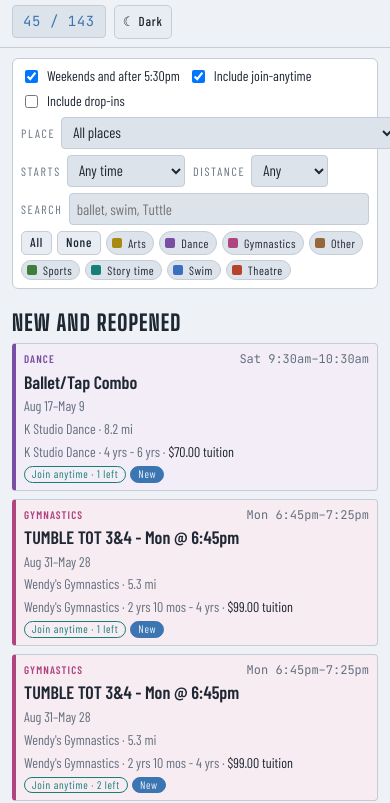
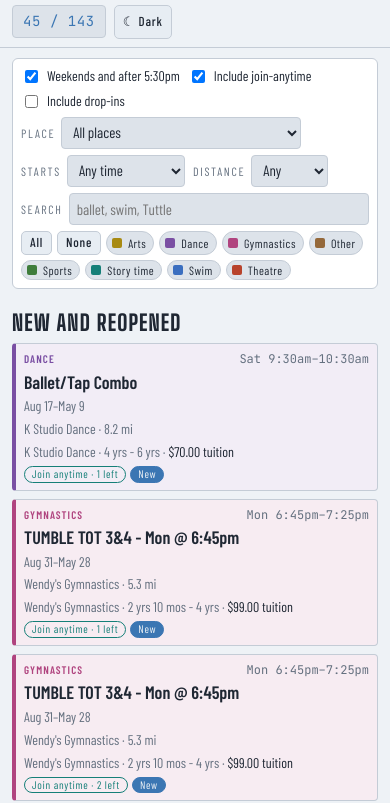
Before and after one commit to iw978599/kids-classes-columbus, a plain HTML site: page docs/index.html in a window 390 px wide. Shown: the part 48-851 px from the top of the page. Drawn offline with nearby package versions, Linux system fonts and the light colour scheme.

Commit message:
Keep the place filter within phone width
Co-Authored-By: Claude Opus 5.5 <noreply@anthropic.com>

```diff
--- a/docs/style.css
+++ b/docs/style.css
@@ -40,7 +40,8 @@ a { color: var(--teal); }
 /* filters */
 main { max-width: 1400px; margin: 0 auto; padding: 14px 16px 40px; }
 .filters { display: flex; flex-wrap: wrap; align-items: center; gap: 8px 12px; background: var(--panel); border: 1px solid var(--line); border-radius: 6px; padding: 10px 12px; margin-bottom: 12px; }
-.lbl { display: inline-flex; align-items: center; gap: 6px; font-size: 12px; letter-spacing: .14em; text-transform: uppercase; color: var(--muted); }
+.lbl { display: inline-flex; align-items: center; gap: 6px; font-size: 12px; letter-spacing: .14em; text-transform: uppercase; color: var(--muted); min-width: 0; max-width: 100%; }
+#place { flex: 1 1 auto; width: 240px; max-width: 100%; }
 .sel { background: var(--well); border: 1px solid var(--line); border-radius: 4px; padding: 5px 7px; color: var(--ink); text-transform: none; letter-spacing: 0; font-size: 15px; min-width: 0; }
 .search { flex: 1 1 200px; }
 .search .sel { flex: 1; min-width: 0; }
```
